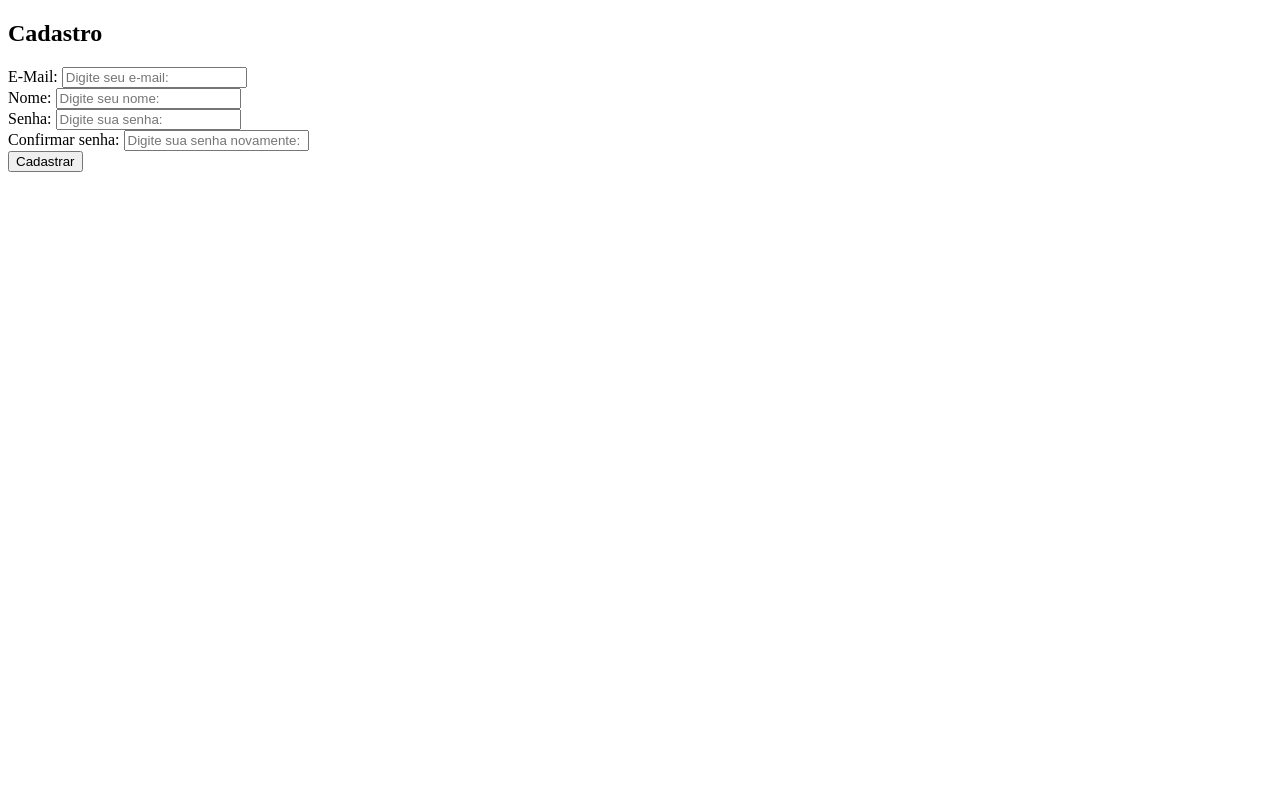
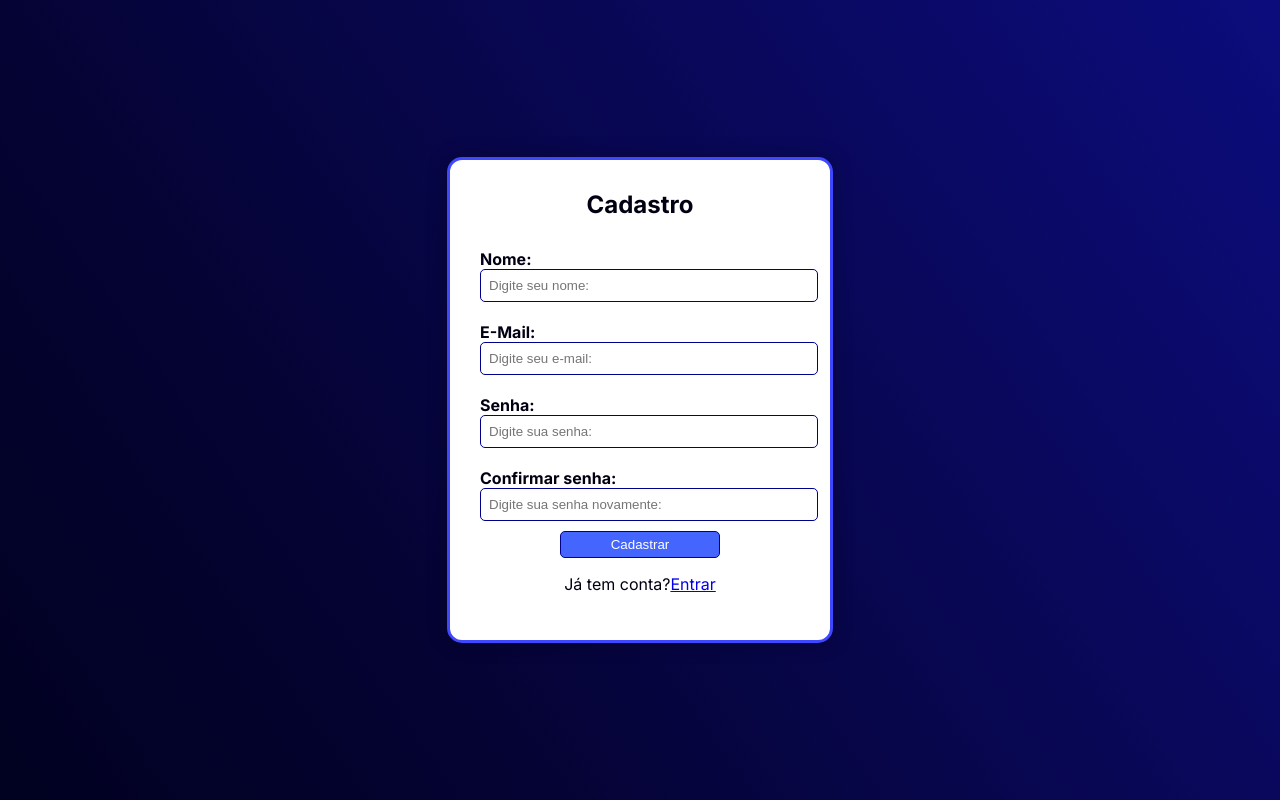
Before and after one commit to GabrielKrull/Trabalho-Qualidade-de-software, a plain HTML site: page pag2.html in a window 1280 px wide. Drawn offline with Linux system fonts and the light colour scheme.

Commit message:
Css e Js

```diff
--- /dev/null
+++ b/cadastro.css
@@ -0,0 +1,72 @@
+@import url('https://fonts.googleapis.com/css2?family=Inter:ital,opsz,wght@0,14..32,100..900;1,14..32,100..900&display=swap');
+
+:root {
+    --fonte-principal: "Inter", sans-serif;
+}
+
+body {
+    margin: 0;
+    height: 100vh;
+    background: #0c0c7d;
+    background: linear-gradient(235deg, rgba(12, 12, 125, 1) 0%, rgba(5, 3, 51, 1) 71%, rgba(1, 1, 33, 1) 100%);
+    font-family: var(--fonte-principal);
+    color: rgb(1, 0, 19);
+    display: flex;
+    justify-content: center;
+    align-items: center;
+}
+
+#cadastro {
+    background-color: #ffffff;
+    padding: 30px;
+    border-radius: 15px;
+    box-shadow: 0 0 20px rgba(0, 0, 0, 0.25);
+    border: 3px solid #3f47ff;
+    width: 320px;
+    text-align: left;
+
+}
+
+h2 {
+    padding-bottom: 20px;
+    margin: 0;
+    text-align: center;
+}
+
+label {
+    display: block;
+    margin-top: 10px;
+    font-weight: bold;
+}
+
+input {
+    width: 100%;
+    padding: 8px;
+    margin-bottom: 10px;
+    border: 1px solid darkblue;
+    border-radius: 5px;
+}
+
+input:focus {
+    border-color: #2575fc;
+    outline: none;
+}
+
+button {
+    width: 50%;
+    display: block;
+    margin: auto;
+    padding: 5px;
+    color: white;
+    background-color: #4466ff;
+    border-radius: 5px;
+    border: 1px solid darkblue;
+}
+p{
+    display: inline;
+}
+#switch {
+    display: flex;
+    align-items: center;
+    justify-content: center;
+}
--- /dev/null
+++ b/login.css
@@ -0,0 +1,68 @@
+@import url('https://fonts.googleapis.com/css2?family=Inter:ital,opsz,wght@0,14..32,100..900;1,14..32,100..900&display=swap');
+
+:root {
+    --fonte-principal: "Inter", sans-serif;
+}
+
+body{
+    margin: 0;
+    height: 100vh;
+    background: #0c0c7d;
+    background: linear-gradient(235deg, rgba(12, 12, 125, 1) 0%, rgba(5, 3, 51, 1) 71%, rgba(1, 1, 33, 1) 100%);
+    font-family: var(--fonte-principal);
+    display: flex;
+    justify-content: center;
+    align-items: center;
+}
+
+#login{
+    background-color: #ffffff;
+    padding: 30px;
+    border-radius: 15px;
+    box-shadow: 0 0 20px rgba(0, 0, 0, 0.25);
+    border: 3px solid #3f47ff;
+    width: 320px;
+    text-align: left;
+}
+
+h2{
+    padding-bottom: 20px;
+    margin: 0;
+    text-align: center;
+}
+
+label{
+    display: block;
+    margin-top: 10px;
+    font-weight: bold;
+}
+
+input{
+    width: 100%;
+    padding: 8px;
+    margin-bottom: 10px;
+    border: 1px solid darkblue;
+    border-radius: 5px;
+}
+
+input:focus{
+    border-color: #2575fc;
+    outline: none;
+}
+
+button{
+    width: 50%;
+    display: block;
+    margin: auto;
+    padding: 5px;
+    color: white;
+    background-color: #4466ff;
+    border-radius: 5px;
+    border: 1px solid darkblue;
+}
+
+.switch{
+    display: flex;
+    align-items: center;
+    justify-content: center;
+}
--- a/pag2.html
+++ b/pag2.html
@@ -3,18 +3,21 @@
 <head>
     <meta charset="UTF-8">
     <meta name="viewport" content="width=device-width, initial-scale=1.0">
+    <link rel="stylesheet" href="cadastro.css">
     <title>RGM - Jornal Digital</title>
 </head>
 <body>
-    <div id="cadastro">
+    <div id="cadastro" class="form">
         <h2>Cadastro</h2>
+
+        <label for="cadastro-nome">Nome:</label>
+        <input type="text" id="cadastro-nome" placeholder="Digite seu nome:">
+        <div id="cadastro-nome-erro" class="erro"></div>
+
         <label for="cadastro-email">E-Mail:</label>
         <input type="email" id="cadastro-email" placeholder="Digite seu e-mail:">
         <div id="cadastro-email-erro" class="erro"></div>
 
-        <label for="cadastro-nome">Nome:</label>
-        <input type="text" id="cadastro-nome" placeholder="Digite seu nome:">
-        <div id="cadastro-nome-erro" class="erro"></div>
 
         <label for="cadastro-senha">Senha:</label>
         <input type="password" id="cadastro-senha" placeholder="Digite sua senha:" >
@@ -24,11 +27,14 @@
         <input type="password" id="cadastro-confirmar-senha" placeholder="Digite sua senha novamente:">
         <div id="cadastro-confirmar-senha-erro" class="erro"></div>
 
-        <button id="butao-cadastro">Cadastrar</button>
+        <button id="botao-cadastro">Cadastrar</button>
+
+        <div id="switch">
+            <p>Já tem conta?</p> <a href="index.html" id="mostra-tela-cadastro" target="_parent">Entrar</a>
+        </div>
 
 
-
-
+        <script src="scriptcadastro.js"></script>
     </div>
 </body>
 </html>
--- /dev/null
+++ b/scriptcadastro.js
@@ -0,0 +1,21 @@
+document.getElementById("botao-cadastro").addEventListener("click", () => {
+    const nome = document.getElementById("cadastro-nome");
+    const email = document.getElementById("cadastro-email");
+    const senha = document.getElementById("cadastro-senha");
+    const confirm = document.getElementById("cadastro-confirmar-senha");
+
+    const nomeErr = document.getElementById("cadastro-nome-erro");
+    const emailErr = document.getElementById("cadastro-email-erro");
+    const senhaErr = document.getElementById("cadastro-senha-erro");
+    const confirmErr = document.getElementById("cadastro-confirmar-senha-erro");
+
+    nomeErr.textContent = emailErr.textContent = senhaErr.textContent = confirmErr.textContent = "";
+
+    if (nome.value.trim().length < 3) nomeErr.textContent = "Nome muito curto.";
+    if(!email.value.includes("@")) emailErr.textContent = "E-mail inválido";
+    if(senha.value.length < 6) senhaErr.textContent = "A senha deve ter pelo menos 6 caracteres.";
+    if(senha.value !== confirm.value) confirmErr.textContent = "As senhas não coincidem.";
+
+    if(!nomeErr.textContent && !emailErr.textContent && !passErr.textContent && !confirmErr.textContent)
+        alert("Cadastro realizado com sucesso!");
+});
```
Also changed, not shown: index.html (+8 -5 lines), scriptlogin.js (added, +13 -0 lines), imagens/fundoprincipal.jpg (added).
